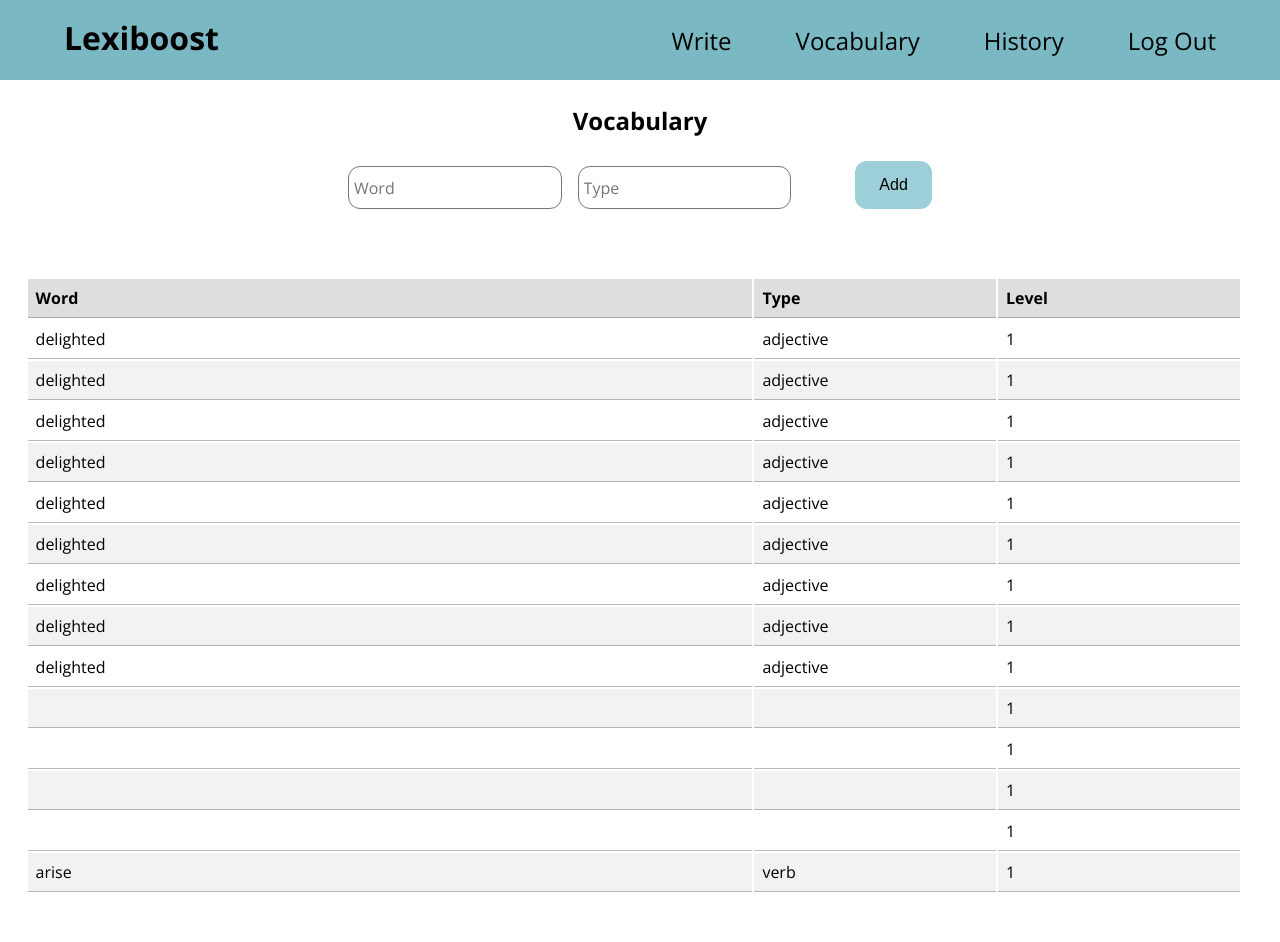
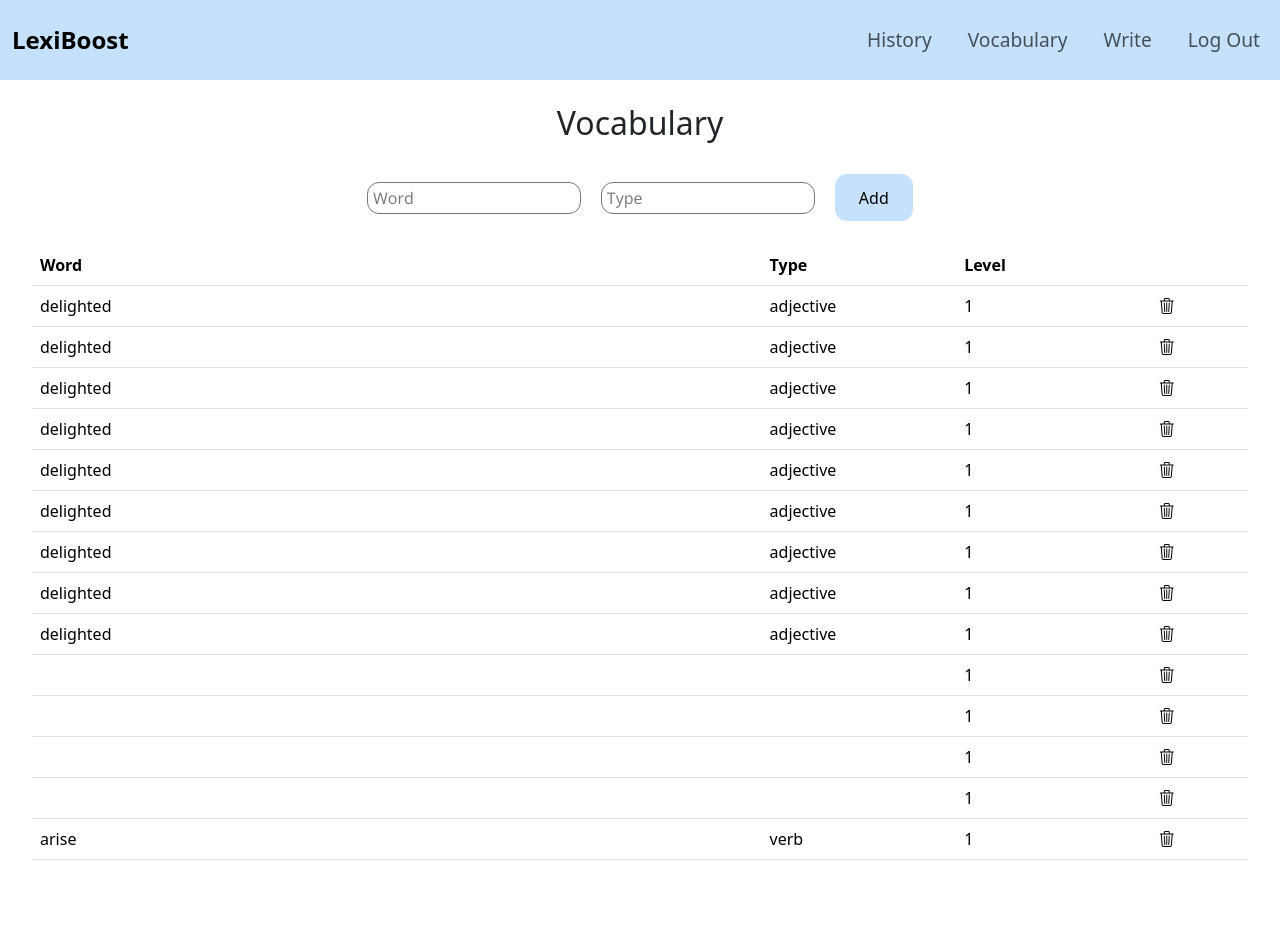
Before and after one commit to AlbaCabal/project-lexiboost, a Flask app: page /vocabulary in a window 1280 px wide. After the commit the page ends 860 px from the top, so only its background shows below. Run offline with Flask 3, Linux system fonts and the light colour scheme; a user stored in the database is signed in; data comes from the database, SQL or seed files in the repository; both versions use the stored data as it was after the commit.

Commit message:
Improve layout & design with Bootstrap

```diff
--- a/app.py
+++ b/app.py
@@ -15,6 +15,8 @@ Session(app)
 
 # Configure CS50 Library to use SQLite database
 db = sqlite3.connect("lexiboost.db", check_same_thread=False)
+db.execute('PRAGMA journal_mode = WAL')  # Safer than OFF
+db.execute('PRAGMA synchronous = NORMAL')
 
 api = Datamuse()
 
--- /dev/null
+++ b/static/css/layout.css
@@ -0,0 +1,21 @@
+.navbar {
+    height: 5rem;
+    background-color: rgb(197, 225, 252);
+}
+
+.navbar-brand {
+    --bs-navbar-brand-font-size: 1.5rem;
+    font-weight: bold;
+}
+
+.nav-item:hover {
+    background-color: rgb(193, 224, 253);
+}
+
+.nav-link {
+    --bs-nav-link-font-size: 1.2rem;
+}
+
+.navbar-nav {
+    gap: 20px;
+}
--- /dev/null
+++ b/static/css/styles.css
@@ -0,0 +1,134 @@
+.center {
+    margin-top: 1.5rem;
+    margin-bottom: 1.5rem;
+    display: flex;
+    flex-direction: column;
+    align-items: center;
+    gap: 1.5rem;
+}
+
+.button {
+    background-color: rgb(197, 225, 252);
+    border: none;
+    color: black;
+    padding: 0.7rem 1.5rem;
+    text-decoration: none;
+    display: inline-block;
+    font-size: 1rem;
+    cursor: pointer;
+    border-radius: 12px;
+}
+
+.inputField {
+    border-radius: 12px;
+    border: 0.8px solid rgb(118, 118, 118);
+    padding: 0.3rem;
+    font-size: 1rem;
+    font-family: "Open Sans";
+    margin-top: 0.3rem;
+    height: 2rem;
+    margin-right: 1rem;
+}
+
+.larger {
+    width: 500px;
+}
+
+
+.inputBox {
+    width: 300px;
+    height: 100px;
+    border-radius: 12px;
+    border: 2px solid rgb(197, 225, 252);
+    padding: 0.5rem;
+    font-size: 1rem;
+    font-family: "Open Sans";
+}
+
+table {
+    width: 95% !important;
+    padding-bottom: 3rem !important;
+}
+
+#tb_name {
+    width: 60%;
+}
+
+#tb_created,
+#tb_level {
+    width: 16%;
+}
+
+.form_write {
+    padding: 0 10rem;
+    display: flex;
+}
+
+textarea {
+    border-radius: 1rem;
+    resize: none !important;
+    padding: 1rem;
+}
+
+/* =====  STYLE THE TAB   ===== */
+.tab {
+  float: left;
+  border: 1px solid #ccc;
+  background-color: #f1f1f1;
+  width: 30%;
+  height: 300px;
+  box-sizing: border-box;
+  margin-left: 5%;
+
+}
+
+/* Style the buttons that are used to open the tab content */
+.tab button {
+  display: block;
+  background-color: inherit;
+  color: black;
+  padding: 22px 16px;
+  width: 100%;
+  border: none;
+  outline: none;
+  text-align: left;
+  cursor: pointer;
+  transition: 0.3s;
+  box-sizing: border-box;
+}
+
+/* Change background color of buttons on hover */
+.tab button:hover {
+  background-color: #ddd;
+  box-sizing: border-box;
+}
+
+/* Create an active/current "tab button" class */
+.tab button.active {
+  background-color: #ccc;
+  box-sizing: border-box;
+}
+
+/* Style the tab content */
+.tabcontent {
+  float: left;
+  padding: 0px 12px;
+  border: 1px solid #ccc;
+  width: 60%;
+  border-left: none;
+  height: 300px;
+  box-sizing: border-box;
+}
+/* ============================== */
+
+.tablinks {
+    font-size: large;
+}
+
+span {
+    font-weight: bold;
+}
+
+.tabcontent h3 {
+    text-align: center;
+}
--- a/static/styles.css
+++ /dev/null
@@ -1,252 +0,0 @@
-body {
-    margin: 0;
-    font-family: "Open Sans";
-}
-
-.right {
-    float: right;
-    padding: 1.5rem 2rem;
-}
-
-.padTitle {
-    float: left;
-    padding: 1rem 2rem;
-}
-
-nav ul li:hover {
-    background-color: #66979f;
-}
-
-
-.title {
-    font-size: 2rem;
-    font-weight: bold;
-}
-
-.centerDiv {
-    margin-top: 1.5rem;
-    margin-bottom: 1.5rem;
-    justify-content: center;
-    display: flex;
-}
-
-.center {
-    margin-top: 1.5rem;
-    margin-bottom: 1.5rem;
-    display: flex;
-    flex-direction: column;
-    align-items: center;
-}
-
-.button {
-    background-color: #9dcfd8;
-    border: none;
-    color: black;
-    padding: 0.7rem 1.5rem;
-    text-align: center;
-    text-decoration: none;
-    display: inline-block;
-    font-size: 1rem;
-    margin-left: 3rem;
-    cursor: pointer;
-    border-radius: 12px;
-}
-
-.inputField {
-    border-radius: 12px;
-    border: 0.8px solid rgb(118, 118, 118);
-    padding: 0.3rem;
-    font-size: 1rem;
-    font-family: "Open Sans";
-    margin-top: 0.3rem;
-    height: 2rem;
-    margin-right: 1rem;
-}
-
-.larger {
-    width: 80%;
-}
-
-
-.inputBox {
-    width: 300px;
-    height: 100px;
-    border-radius: 12px;
-    border: 2px solid #7ab9c4;
-    padding: 0.5rem;
-    font-size: 1rem;
-    font-family: "Open Sans";
-}
-
-th,
-td {
-    border-bottom: 1px solid rgba(136, 136, 136, 0.577);
-}
-
-tr:nth-child(even) {
-    background-color: #f2f2f2;
-}
-
-table {
-    width: 95%;
-    margin-left: 2%;
-    padding-bottom: 3rem;
-}
-
-table th,
-table td {
-    padding: 0.5rem;
-    text-align: left;
-    text-decoration: none;
-}
-
-#tb_name {
-    width: 60%;
-}
-
-#tb_created,
-#tb_level {
-    width: 20%;
-}
-
-th {
-    background-color: #bababa78;
-}
-
-.form_write {
-    padding: 0 10rem;
-    display: flex;
-}
-
-textarea {
-    border-radius: 1rem;
-    resize: none;
-    padding: 1rem;
-}
-
-@media only screen and (max-width: 768px) {
-    nav ul {
-    list-style-type: none;
-    margin: 0;
-    background-color: #7ab9c4;
-    height: 5rem;
-    padding: 0rem;
-    }
-    nav ul li a {
-    color: black;
-    text-align: center;
-    text-decoration: none;
-    font-size: 1rem;
-    font-family: Open Sans;
-    }
-    .right {
-    float: right;
-    padding: 1.5rem 0.5rem;
-    }
-    .title {
-    font-size: 1.5rem;
-    font-weight: bold;
-    }
-    .padTitle {
-    float: left;
-    padding: 1.5rem 1rem;
-    }
-}
-
-@media only screen and (min-width: 768px) {
-    nav ul {
-    list-style-type: none;
-    margin: 0;
-    background-color: #7ab9c4;
-    height: 5rem;
-    padding: 0rem 0.5rem;
-    }
-    nav ul li a {
-    color: black;
-    text-align: center;
-    text-decoration: none;
-    font-size: 1.2rem;
-    font-family: Open Sans;
-    }
-}
-
-@media only screen and (min-width: 992px) {
-    nav ul {
-    list-style-type: none;
-    margin: 0;
-    background-color: #7ab9c4;
-    height: 5rem;
-    padding: 0rem 2rem;
-    }
-    nav ul li a {
-    color: black;
-    text-align: center;
-    text-decoration: none;
-    font-size: 1.5rem;
-    font-family: Open Sans;
-    }
-}
-
-
-
-/* Style the tab */
-.tab {
-  float: left;
-  border: 1px solid #ccc;
-  background-color: #f1f1f1;
-  width: 30%;
-  height: 300px;
-  box-sizing: border-box;
-  margin-left: 5%;
-
-}
-
-/* Style the buttons that are used to open the tab content */
-.tab button {
-  display: block;
-  background-color: inherit;
-  color: black;
-  padding: 22px 16px;
-  width: 100%;
-  border: none;
-  outline: none;
-  text-align: left;
-  cursor: pointer;
-  transition: 0.3s;
-  box-sizing: border-box;
-}
-
-/* Change background color of buttons on hover */
-.tab button:hover {
-  background-color: #ddd;
-  box-sizing: border-box;
-}
-
-/* Create an active/current "tab button" class */
-.tab button.active {
-  background-color: #ccc;
-  box-sizing: border-box;
-}
-
-/* Style the tab content */
-.tabcontent {
-  float: left;
-  padding: 0px 12px;
-  border: 1px solid #ccc;
-  width: 60%;
-  border-left: none;
-  height: 300px;
-  box-sizing: border-box;
-}
-
-.tablinks {
-    font-size: large;
-}
-
-span {
-    font-weight: bold;
-}
-
-.tabcontent h3 {
-    text-align: center;
-}
--- a/templates/layout.html
+++ b/templates/layout.html
@@ -4,33 +4,57 @@
     <head>
         <meta charset="utf-8">
         <meta name="viewport" content="initial-scale=1, width=device-width">
-        <link href="../static/styles.css" rel="stylesheet">
+        <link href="../static/css/styles.css" rel="stylesheet">
+        <link href="../static/css/layout.css" rel="stylesheet">
         <script src="../static/javascript.js"></script>
 
         <link rel="preconnect" href="https://fonts.googleapis.com">
         <link rel="preconnect" href="https://fonts.gstatic.com" crossorigin>
         <link href="https://fonts.googleapis.com/css2?family=Open+Sans:ital,wght@0,300..800;1,300..800&display=swap" rel="stylesheet">
 
+        <link href="https://cdn.jsdelivr.net/npm/bootstrap@5.3.8/dist/css/bootstrap.min.css" rel="stylesheet" integrity="sha384-sRIl4kxILFvY47J16cr9ZwB07vP4J8+LH7qKQnuqkuIAvNWLzeN8tE5YBujZqJLB" crossorigin="anonymous">
+        <link href="https://cdn.jsdelivr.net/npm/bootstrap-icons@1.10.5/font/bootstrap-icons.css" rel="stylesheet">
+
         <title>Lexiboost: {% block title %}{% endblock %}</title>
     </head>
 
     <body>
-        <nav>
-            {% if session["user_id"] %}
-                <ul>
-                    <li class="padTitle"><a href="/" class="title">Lexiboost</a></li>
-                    <li class="right"><a href="/logout">Log Out</a></li>
-                    <li class="right"><a href="/">History</a></li>
-                    <li class="right"><a href="/vocabulary">Vocabulary</a></li>
-                    <li class="right"><a href="/write">Write</a></li>
+
+        <nav class="navbar navbar-expand-lg">
+            <div class="container-fluid">
+                <a class="navbar-brand" href="#">LexiBoost</a>
+                <button class="navbar-toggler" type="button" data-bs-toggle="collapse" data-bs-target="#navbarNav" aria-controls="navbarNav" aria-expanded="false" aria-label="Toggle navigation">
+                <span class="navbar-toggler-icon"></span>
+                </button>
+                <div class="collapse navbar-collapse justify-content-end" id="navbarNav">
+                {% if session["user_id"] %}
+                <ul class="navbar-nav">
+                    <!-- aria-current="page" -->
+                    <li class="nav-item">
+                    <a class="nav-link" href="/">History</a>
+                    </li>
+                    <li class="nav-item">
+                    <a class="nav-link" href="/vocabulary">Vocabulary</a>
+                    </li>
+                    <li class="nav-item">
+                    <a class="nav-link" href="/write">Write</a>
+                    </li>
+                    <li class="nav-item">
+                    <a class="nav-link" href="/logout">Log Out</a>
+                    </li>
                 </ul>
-            {% else %}
-            <ul>
-                <li class="padTitle"><a href="/" class="title">Lexiboost</a></li>
-                <li class="right"><a href="/login">Log In</a></li>
-                <li class="right"><a href="/register">Register</a></li>
-            </ul>
-            {% endif %}
+                {% else %}
+                    <ul class="navbar-nav">
+                    <li class="nav-item">
+                    <a class="nav-link active" href="/login">Log In</a>
+                    </li>
+                    <li class="nav-item">
+                    <a class="nav-link" href="/register">Register</a>
+                    </li>
+                </ul>
+                {% endif %}
+                </div>
+            </div>
         </nav>
 
         <main>
@@ -38,5 +62,6 @@
             {% endblock %}
         </main>
 
+        <script src="https://cdn.jsdelivr.net/npm/bootstrap@5.3.8/dist/js/bootstrap.bundle.min.js" integrity="sha384-FKyoEForCGlyvwx9Hj09JcYn3nv7wiPVlz7YYwJrWVcXK/BmnVDxM+D2scQbITxI" crossorigin="anonymous"></script>
     </body>
 </html>
--- a/templates/vocabulary.html
+++ b/templates/vocabulary.html
@@ -2,30 +2,34 @@
 {% block title %}Vocabulary{% endblock %}
 
 {% block body %}
-    <h2 class="center">Vocabulary</h2>
+<div class="center">
+    <h2>Vocabulary</h2>
     <form class="centerDiv" action="vocabulary" method="post">
         <input class="inputField" type="text" placeholder="Word" name="word">
         <input class="inputField" type="text" placeholder="Type" name="type">
         <input class="button" type="submit" value="Add">
     </form>
-    <br><br>
-    <table>
+    <table class="table table-hover">
         <thead>
             <tr>
-                <th id="tb_name">Word</th>
-                <th id="tb_created">Type</th>
-                <th id="tb_level">Level</th>
+                <th scope="col" id="tb_name">Word</th>
+                <th scope="col" id="tb_created">Type</th>
+                <th scope="col" id="tb_level">Level</th>
+                <th scope="col" id="tb_level"></th>
             </tr>
         </thead>
         <tbody>
             {% for word in words %}
-                <tr>
-                    <td>{{ word[3] }}</td>
-                    <td>{{ word[2] }}</td>
-                    <td>{{ word[4] }}</td>
-                </tr>
+            <tr>
+                <td scope="row">{{ word[3] }}</td>
+                <td>{{ word[2] }}</td>
+                <td>{{ word[4] }}</td>
+                <td>
+                    <i class="bi bi-trash3"></i>
+                </td>
+            </tr>
             {% endfor %}
         </tbody>
     </table>
-
+</div>
 {% endblock %}
```
Also changed, not shown: templates/login.html (+10 -6 lines), templates/register.html (+13 -7 lines), templates/write.html (+28 -22 lines), lexiboost.db, 6 other files.
